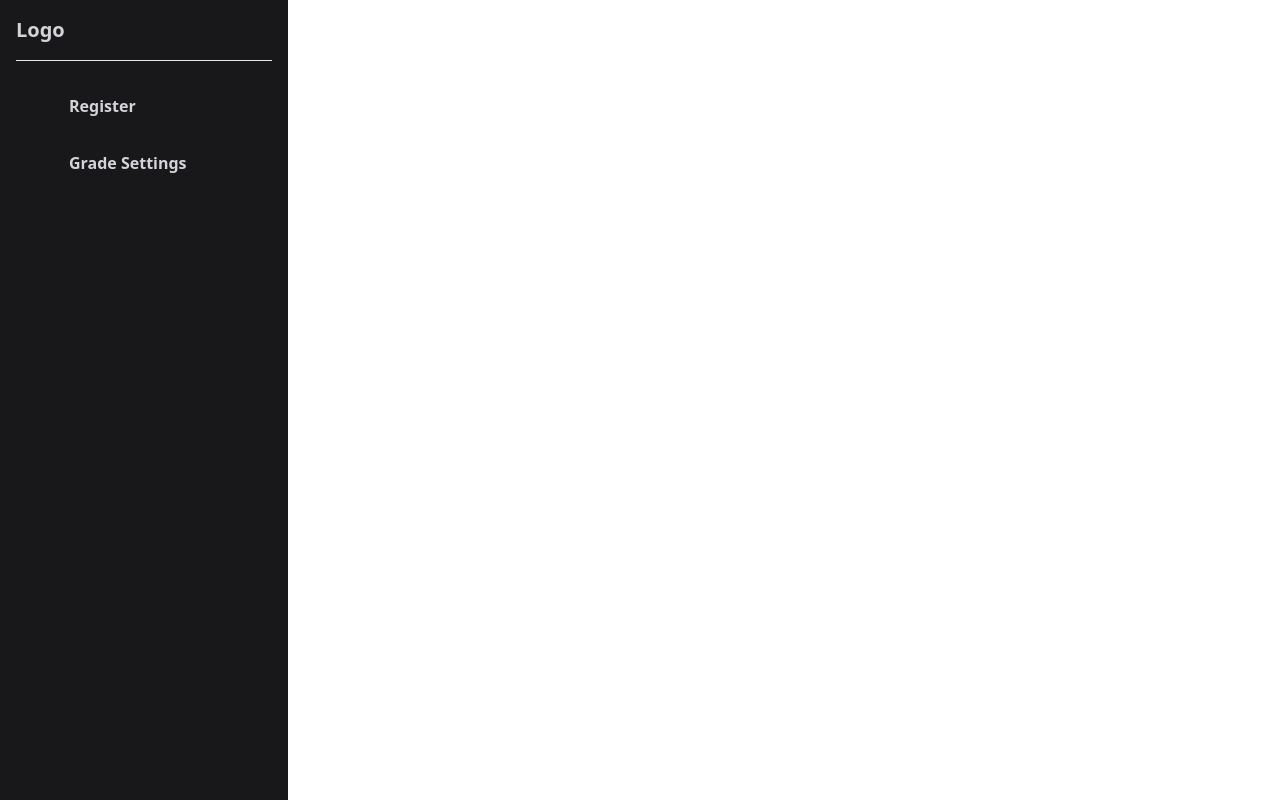
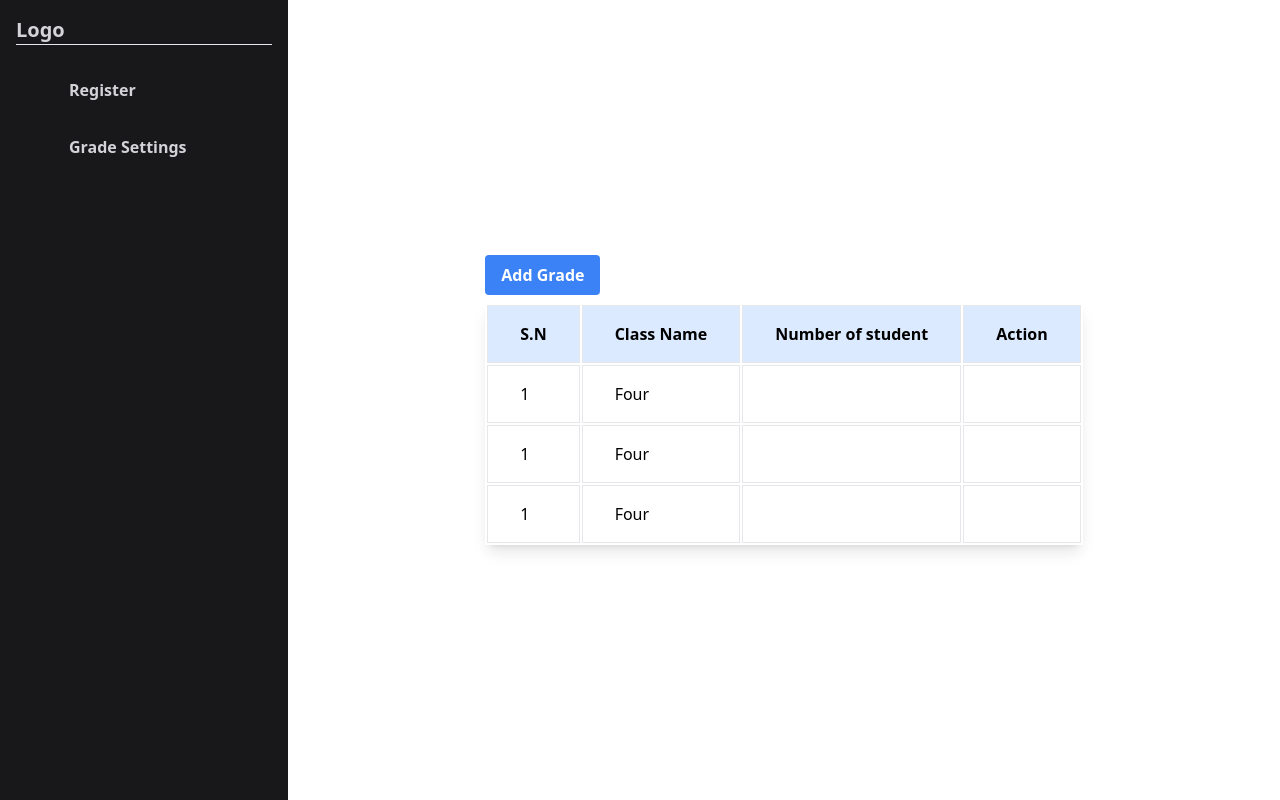
Before and after one commit to Abhishek-Bohora/vue-school, a Vue app: page /grades in a window 1280 px wide. Built offline with nearby package versions, Linux system fonts and the light colour scheme; some icons are missing.

Commit message:
nested route demo

```diff
--- /dev/null
+++ b/src/App.vue
@@ -0,0 +1,6 @@
+<script setup></script>
+<template>
+  <div>
+    <router-view />
+  </div>
+</template>
--- a/src/main.js
+++ b/src/main.js
@@ -1,5 +1,5 @@
 import { createApp } from "vue";
 import "./style.css";
-import Home from "./views/Home.vue";
-
-createApp(Home).mount("#app");
+import router from "./router";
+import App from "../src/App.vue";
+createApp(App).use(router).mount("#app");
--- a/src/router/index.js
+++ b/src/router/index.js
@@ -1,7 +1,21 @@
 import { createRouter, createWebHistory } from "vue-router";
 import Home from "../views/Home.vue";
-
-const routes = [{ path: "/", name: "Home", component: Home }];
+import SubjectView from "../views/gradeSetting/subject/SubjectView.vue";
+import GradeView from "../views/gradeSetting/grade/GradeView.vue";
+import AddSubject from "../views/gradeSetting/subject/AddSubject.vue";
+import AddGrade from "../views/gradeSetting/grade/AddGrade.vue";
+// import App from "../App.vue";
+const routes = [
+  {
+    path: "/",
+    name: "Home",
+    component: Home,
+    children: [
+      { path: "/subjects", name: "subjects", component: SubjectView },
+      { path: "/grades", name: "grades", component: GradeView },
+    ],
+  },
+];
 
 const router = createRouter({
   history: createWebHistory(),
--- a/src/views/Home.vue
+++ b/src/views/Home.vue
@@ -10,11 +10,14 @@ function toggleGradeSubmenu() {
 </script>
 
 <template>
+  <div class="flex">
     <div
       class="flex h-screen w-72 flex-col justify-between bg-zinc-900 text-zinc-300"
     >
       <div class="p-4">
-      <h1 class="mb-4 text-xl font-bold">Logo</h1>
+        <router-link to="/" class="mb-4 text-xl font-bold cursor-pointer"
+          >Logo</router-link
+        >
         <hr class="mb-6" />
         <div class="mb-4">
           <div class="flex w-full items-center justify-between">
@@ -48,11 +51,19 @@ function toggleGradeSubmenu() {
             v-if="gradeSubmenu"
             class="ml-6 mt-2 w-full border-l-2 border-zinc-800 pl-6 text-sm"
           >
-          <li class="mb-4 transition duration-300 ease-in-out hover:text-white">
-            <a href="#" class="text-lg">Grades</a>
+            <li
+              class="mb-4 transition duration-300 ease-in-out hover:text-white"
+            >
+              <router-link to="/grades" href="#" class="text-lg"
+                >Grades</router-link
+              >
             </li>
-          <li class="mb-4 transition duration-300 ease-in-out hover:text-white">
-            <a href="#" class="text-lg">Subjects</a>
+            <li
+              class="mb-4 transition duration-300 ease-in-out hover:text-white"
+            >
+              <router-link to="/subjects" class="text-lg"
+                >Subjects
+              </router-link>
             </li>
             <li class="transition duration-300 ease-in-out hover:text-white">
               <a href="#" class="flex items-center text-lg">
@@ -67,4 +78,8 @@ function toggleGradeSubmenu() {
         </div>
       </div>
     </div>
+    <div class="flex flex-col mx-auto justify-center">
+      <router-view />
+    </div>
+  </div>
 </template>
--- /dev/null
+++ b/src/views/gradeSetting/grade/AddGrade.vue
@@ -0,0 +1,3 @@
+<template>
+  <h2>This is a route for adding grade</h2>
+</template>
--- /dev/null
+++ b/src/views/gradeSetting/grade/GradeView.vue
@@ -0,0 +1,39 @@
+<template>
+  <div class="mb-2">
+    <button
+      class="bg-blue-500 hover:bg-blue-700 text-white font-bold py-2 px-4 rounded"
+    >
+      Add Grade
+    </button>
+  </div>
+  <div class="flex items-center mx-auto">
+    <table class="shadow-lg bg-white border-separate">
+      <tr>
+        <th class="bg-blue-100 border text-left px-8 py-4">S.N</th>
+        <th class="bg-blue-100 border text-left px-8 py-4">Class Name</th>
+        <th class="bg-blue-100 border text-left px-8 py-4">
+          Number of student
+        </th>
+        <th class="bg-blue-100 border text-left px-8 py-4">Action</th>
+      </tr>
+      <tr>
+        <td class="border px-8 py-4">1</td>
+        <td class="border px-8 py-4">Four</td>
+        <td class="border px-8 py-4"></td>
+        <td class="border px-8 py-4"></td>
+      </tr>
+      <tr>
+        <td class="border px-8 py-4">1</td>
+        <td class="border px-8 py-4">Four</td>
+        <td class="border px-8 py-4"></td>
+        <td class="border px-8 py-4"></td>
+      </tr>
+      <tr>
+        <td class="border px-8 py-4">1</td>
+        <td class="border px-8 py-4">Four</td>
+        <td class="border px-8 py-4"></td>
+        <td class="border px-8 py-4"></td>
+      </tr>
+    </table>
+  </div>
+</template>
--- /dev/null
+++ b/src/views/gradeSetting/subject/AddSubject.vue
@@ -0,0 +1,54 @@
+<script>
+export default {};
+</script>
+<template>
+  <!-- JUST AN EXAMPLE OF NESTED COMPONENT CAN GO HERE -->
+  <div class="flex items-center mx-auto">
+    <form class="w-full max-w-sm">
+      <div class="md:flex md:items-center mb-6">
+        <div class="md:w-1/3">
+          <label
+            class="block text-gray-500 font-bold md:text-right mb-1 md:mb-0 pr-4"
+            for="inline-full-name"
+          >
+            Subject
+          </label>
+        </div>
+        <div class="md:w-2/3">
+          <input
+            class="bg-gray-200 appearance-none border-2 border-gray-200 rounded w-full py-2 px-4 text-gray-700 leading-tight focus:outline-none focus:bg-white focus:border-purple-500"
+            id="inline-full-name"
+            type="text"
+            value="eg: Math"
+          />
+        </div>
+      </div>
+
+      <div class="md:flex md:items-center mb-6">
+        <div class="md:w-1/3"></div>
+        <label class="md:w-2/3 block text-gray-500 font-bold">
+          <input class="mr-2 leading-tight" type="checkbox" />
+          <span class="text-sm"> Just a checkbox </span>
+        </label>
+      </div>
+      <div class="md:flex md:items-center">
+        <div class="md:w-1/3"></div>
+        <div class="md:w-2/3">
+          <button
+            class="shadow bg-purple-500 hover:bg-purple-400 focus:shadow-outline focus:outline-none text-white font-bold py-2 px-4 rounded"
+            type="button"
+          >
+            Add
+          </button>
+        </div>
+      </div>
+    </form>
+    <h2
+      class="font-sans text-xl bg-gray-600 text-white p-6 rounded-md ml-5 shadow-md"
+    >
+      Just an Example of Nested component when we click something for ex
+      GradeSetting->Subject
+    </h2>
+  </div>
+  <!--  -->
+</template>
--- /dev/null
+++ b/src/views/gradeSetting/subject/SubjectView.vue
@@ -0,0 +1,42 @@
+<template>
+  <div class="mb-2">
+    <button
+      class="bg-blue-500 hover:bg-blue-700 text-white font-bold py-2 px-4 rounded"
+    >
+      Add Subject
+    </button>
+  </div>
+
+  <table class="shadow-lg bg-white border-separate">
+    <tr>
+      <th class="bg-blue-100 border text-left px-8 py-4">S.N</th>
+      <th class="bg-blue-100 border text-left px-8 py-4">Subject Name</th>
+      <th class="bg-blue-100 border text-left px-8 py-4">Action</th>
+    </tr>
+    <tr>
+      <td class="border px-8 py-4">1</td>
+      <td class="border px-8 py-4">Math</td>
+      <td class="border px-8 py-4"></td>
+    </tr>
+    <tr>
+      <td class="border px-8 py-4">1</td>
+      <td class="border px-8 py-4">Math</td>
+      <td class="border px-8 py-4"></td>
+    </tr>
+    <tr>
+      <td class="border px-8 py-4">1</td>
+      <td class="border px-8 py-4">Math</td>
+      <td class="border px-8 py-4"></td>
+    </tr>
+    <tr>
+      <td class="border px-8 py-4">1</td>
+      <td class="border px-8 py-4">Math</td>
+      <td class="border px-8 py-4"></td>
+    </tr>
+    <tr>
+      <td class="border px-8 py-4">1</td>
+      <td class="border px-8 py-4">Math</td>
+      <td class="border px-8 py-4"></td>
+    </tr>
+  </table>
+</template>
```
Lines whose indentation alone changed are shown as unchanged.
